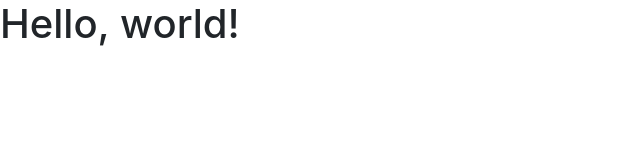
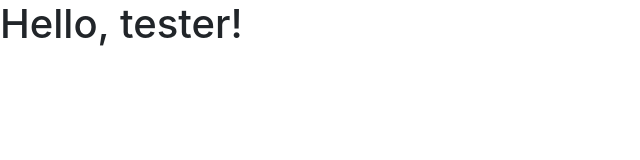
Before and after one commit to adrian-kimbrell/tester, a plain HTML site: page index.html in a window 1280 px wide. Shown: the full height of the page, 0-640 px from the left. Drawn offline with nearby package versions, Linux system fonts and the light colour scheme.

Commit message:
change text to tester

```diff
--- a/index.html
+++ b/index.html
@@ -11,7 +11,7 @@
     <title>Hello, world!</title>
   </head>
   <body>
-    <h1>Hello, world!</h1>
+    <h1>Hello, tester!</h1>
 
     <!-- Optional JavaScript -->
     <!-- jQuery first, then Popper.js, then Bootstrap JS -->
```
